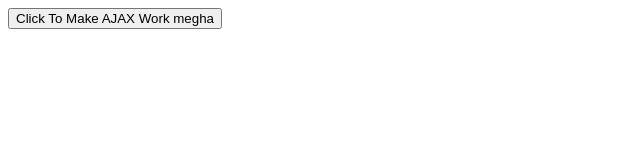
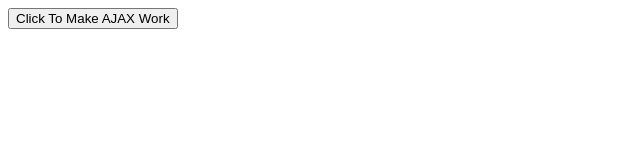
Before and after one commit to megha-810/myprojectone, a website: page ajax.html in a window 1280 px wide. Shown: the whole page, without its empty margins (0-640 px from the left). Drawn offline with Linux system fonts and the light colour scheme.

Commit message:
Update ajax.html

```diff
--- a/ajax.html
+++ b/ajax.html
@@ -22,7 +22,7 @@
 </script>
 </head>
 <body>
-<button onclick="AJAXDemo()" >Click To Make AJAX Work megha </button>
+<button onclick="AJAXDemo()" >Click To Make AJAX Work  </button>
 <div id="response"></div>
 </body>
 </html>
```
